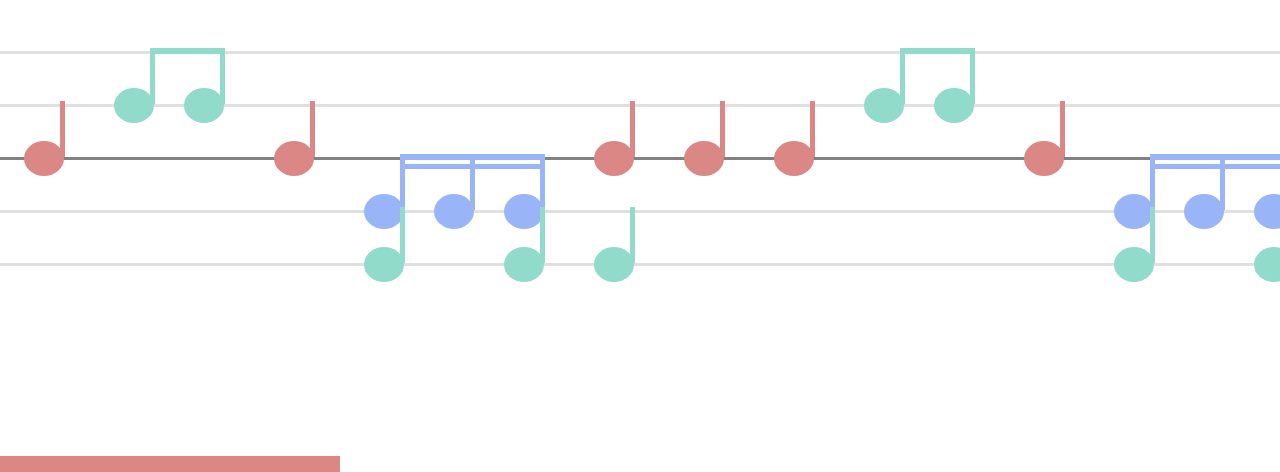
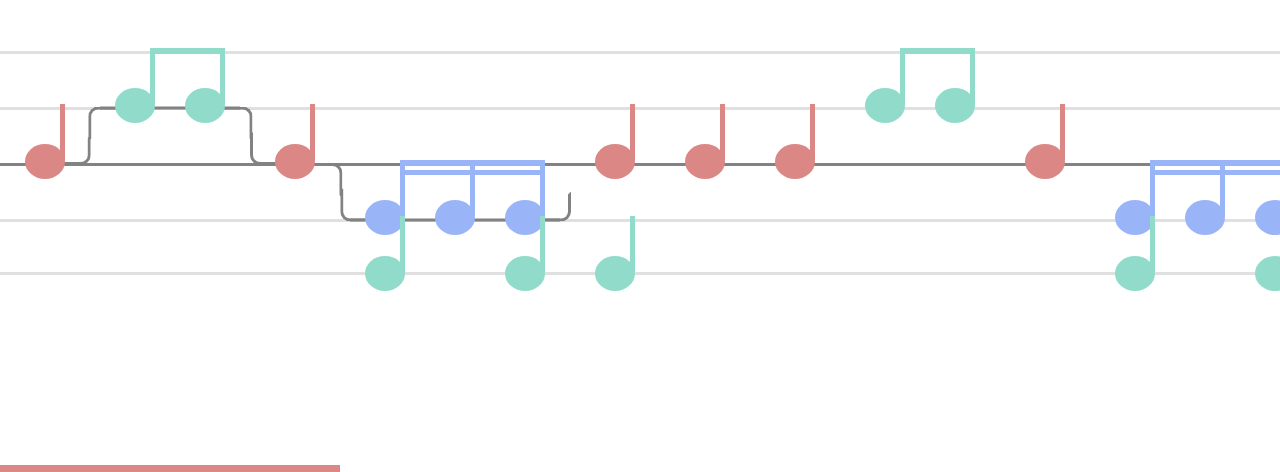
Before and after one commit to ohick/portfolio, a website built with webpack: page src/index.html in a window 1280 px wide. Shown: the part 739-1211 px from the top of the page. Built offline with nearby package versions, Linux system fonts and the light colour scheme.

Commit message:
lines in music

```diff
--- a/src/index.html
+++ b/src/index.html
@@ -43,8 +43,11 @@
 
         <div class="header-bottom__music">
           <div class="staff"></div>
-
           <div class="staff">
+            <div class="git-staff git-staff--2">
+              <div class="curve-top-l curve-top-l--1"></div>
+              <div class="curve-top-r curve-top-r--1"></div>
+            </div>
             <div class="note note--2 note--secondary"></div>
             <div class="note note--3 note--secondary"></div>
             <div class="note note--11 note--secondary"></div>
@@ -52,9 +55,12 @@
             <div class="note note--19 note--secondary"></div>
             <div class="note note--20 note--secondary"></div>
           </div>
-
           <div class="staff">
-            <div class="git-staff git-staff--1"></div>
+            <div class="git-staff git-staff--1">
+              <div class="curve-bottom-r curve-bottom-r--1"></div>
+              <div class="curve-bottom-l curve-bottom-l--1"></div>
+              <div class="curve-top-r curve-top-r--2"></div>
+            </div>
             <div class="note note--1 note--primary"></div>
             <div class="note note--4 note--primary"></div>
             <div class="note note--8 note--primary"></div>
@@ -64,8 +70,11 @@
             <div class="note note--18 note--primary"></div>
             <div class="note note--21 note--primary"></div>
           </div>
-
           <div class="staff">
+            <div class="git-staff git-staff--3">
+              <div class="curve-bottom-l curve-bottom-l--2"></div>
+              <div class="curve-bottom-r curve-bottom-r--2"></div>
+            </div>
             <div class="note note--5 note--tertiary">
               <div class="double-croche"></div>
             </div>
@@ -81,7 +90,6 @@
             </div>
             <div class="note note--16 note--tertiary"></div>
           </div>
-
           <div class="staff">
             <div class="note note--5 note--secondary"></div>
             <div class="note note--7 note--secondary"></div>
--- a/src/sass/components/_header.scss
+++ b/src/sass/components/_header.scss
@@ -75,7 +75,7 @@
 
 .git-staff {
   display: block;
-  position: absolute;
+  transform: translateY(3px);
   z-index: 10;
   height: 2px;
 
@@ -85,38 +85,78 @@
     width: 100%;
   }
 
-  /* &--2 {
-    width: 10rem;
-    left: 23.3rem;
-  } */
+  &--2 {
+    transform: translate(10rem, 2.5px);
+    width: 14rem;
+  }
 
-  /* &--curve1 {
+  &--3 {
+    transform: translate(35rem, 2.5px);
+    width: 21rem;
+  }
+}
+
+.curve-bottom-r {
   display: block;
-    position: absolute;
-
   width: 4.1rem;
   height: 3rem;
-    left: 19rem;
-    top: -2.7rem;
 
-    border: solid 3px #828282;
+  border: solid 3px;
   border-color: transparent #828282 #828282 transparent;
   border-radius: 0 0 1rem 0;
+
+  &--1 {
+    transform: translate(4.98rem, -2.8rem);
+  }
+  &--2 {
+    transform: translate(18rem, -6.2rem);
+  }
 }
 
-  &--curve2 {
-    display: block;
+.curve-top-l {
   position: absolute;
-
   width: 3.8rem;
-    height: 3rem;
-    left: 22.8rem;
-    top: -3.8rem;
-
-    border: solid 3px #828282;
+  height: 3.5rem;
+  border: solid 3px;
   border-color: #828282 transparent transparent #828282;
   border-radius: 1rem 0 0 0;
-  } */
+
+  &--1 {
+    transform: translateX(-1.18rem);
+  }
+}
+
+.curve-top-r {
+  //position: absolute;
+  height: 3.5rem;
+  width: 3.8rem;
+  border: solid 3px;
+  border-color: #828282 #828282 transparent transparent;
+  border-radius: 0 1rem 0 0;
+
+  &--1 {
+    transform: translateX(11.46rem);
+  }
+
+  &--2 {
+    transform: translate(30.45rem, -6.5rem);
+  }
+}
+
+.curve-bottom-l {
+  height: 3.5rem;
+  width: 3.8rem;
+  border: solid 3px;
+  border-color: transparent transparent #828282 #828282;
+  border-radius: 0 0 0 1rem;
+
+  &--1 {
+    transform: translate(25rem, -6.3rem);
+  }
+
+  &--2 {
+    transform: translate(-0.98rem, -3.2rem);
+  }
 }
 
 .note {
@@ -168,7 +208,7 @@
     border-radius: 50%;
     background-color: inherit;
     top: 4rem;
-    left: -3.6rem;
+    left: -3.55rem;
 
     @include respond(phone) {
       width: 2rem;
```
Lines whose indentation alone changed are shown as unchanged.
